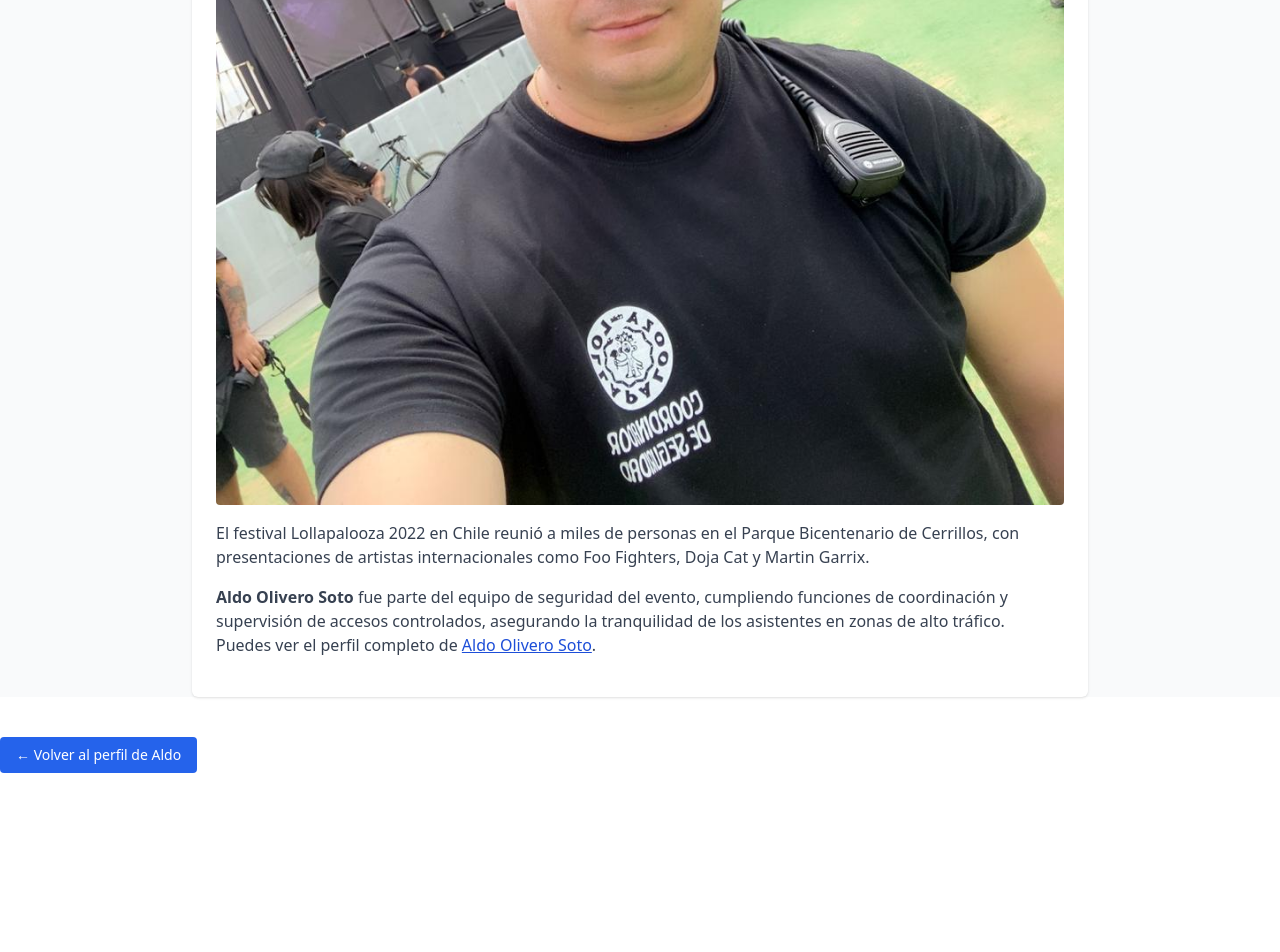
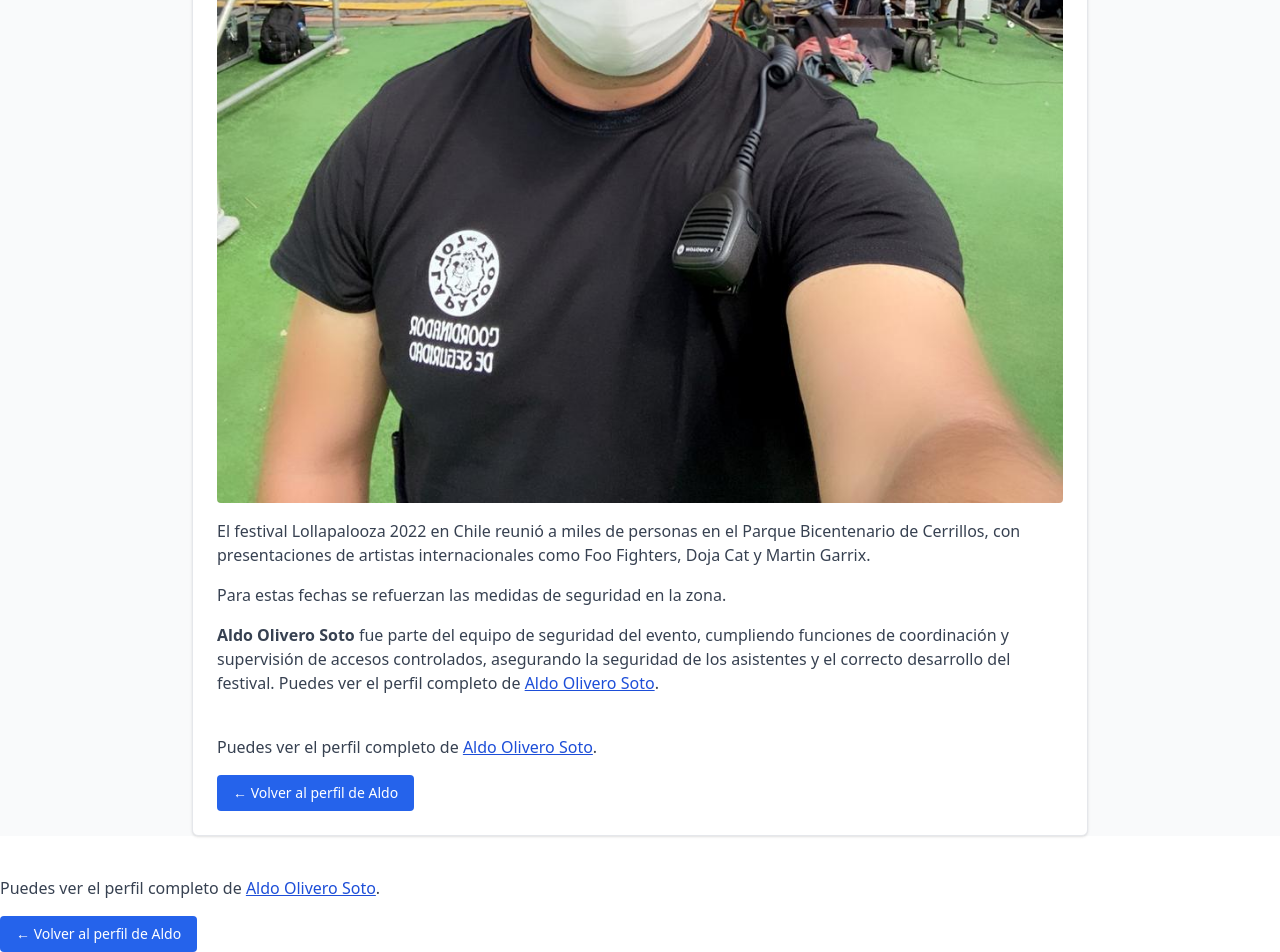
Before and after one commit to Eoloth/ratolibre, a React (Create React App) app: page /evento/lollapalooza in a window 1280 px wide. Shown: the part 875-1827 px from the top of the page. Before the commit the page ends 1648 px from the top, so only its background shows below. Built offline with nearby package versions, Linux system fonts and the light colour scheme.

Commit message:
areglado EvnetoFooter y htaccess

```diff
--- a/src/components/EventoFooter.jsx
+++ b/src/components/EventoFooter.jsx
@@ -3,13 +3,21 @@ import { Link } from 'react-router-dom';
 
 const EventoFooter = () => {
   return (
-    <div className="mt-10 flex justify-start">
-      <Link
-        to="/aldo"
-        className="inline-flex items-center gap-2 text-sm px-4 py-2 rounded bg-blue-600 text-white hover:bg-blue-700 transition"
-      >
-        ← Volver al perfil de Aldo
-      </Link>
+    <div className="mt-10 space-y-4">
+      <p className="text-gray-700 dark:text-gray-200">
+        Puedes ver el perfil completo de{' '}
+        <Link to="/personas/aldo-olivero-soto" className="text-blue-700 underline dark:text-blue-400">
+          Aldo Olivero Soto
+        </Link>.
+      </p>
+      <div className="flex justify-start">
+        <Link
+          to="/personas/aldo-olivero-soto"
+          className="inline-flex items-center gap-2 text-sm px-4 py-2 rounded bg-blue-600 text-white hover:bg-blue-700 transition"
+        >
+          ← Volver al perfil de Aldo
+        </Link>
+      </div>
     </div>
   );
 };
--- a/src/pages/eventos/EventoClaudioBravo.jsx
+++ b/src/pages/eventos/EventoClaudioBravo.jsx
@@ -20,12 +20,7 @@ const EventoClaudioBravo = () => {
       alt="Villa Olímpica"
       parrafos={parrafos}
     >
-      <p className="text-gray-700 dark:text-gray-200">
-        Puedes ver el perfil completo de{' '}
-        <Link to="/personas/aldo-olivero-soto" className="text-blue-700 underline dark:text-blue-400">
-          Aldo Olivero Soto
-        </Link>.
-      </p>
+
       <EventoFooter />
     </EventoBase>
   );
--- a/src/pages/eventos/EventoDimeiggs.jsx
+++ b/src/pages/eventos/EventoDimeiggs.jsx
@@ -19,12 +19,7 @@ const EventoDimeiggs = () => {
       alt="Villa Olímpica"
       parrafos={parrafos}
     >
-      <p className="text-gray-700 dark:text-gray-200">
-        Puedes ver el perfil completo de{' '}
-        <Link to="/personas/aldo-olivero-soto" className="text-blue-700 underline dark:text-blue-400">
-          Aldo Olivero Soto
-        </Link>.
-      </p>
+
       <EventoFooter />
     </EventoBase>
   );
--- a/src/pages/eventos/EventoDisneyOnIce.jsx
+++ b/src/pages/eventos/EventoDisneyOnIce.jsx
@@ -17,12 +17,7 @@ const EventoDisneyOnIce = () => {
       alt="Villa Olímpica"
       parrafos={parrafos}
     >
-      <p className="text-gray-700 dark:text-gray-200">
-        Puedes ver el perfil completo de{' '}
-        <Link to="/personas/aldo-olivero-soto" className="text-blue-700 underline dark:text-blue-400">
-          Aldo Olivero Soto
-        </Link>.
-      </p>
+
       <EventoFooter />
     </EventoBase>
   );
--- a/src/pages/eventos/EventoFaenasMineras.jsx
+++ b/src/pages/eventos/EventoFaenasMineras.jsx
@@ -19,12 +19,7 @@ const EventoFaenasMineras = () => {
       alt="Villa Olímpica"
       parrafos={parrafos}
     >
-      <p className="text-gray-700 dark:text-gray-200">
-        Puedes ver el perfil completo de{' '}
-        <Link to="/personas/aldo-olivero-soto" className="text-blue-700 underline dark:text-blue-400">
-          Aldo Olivero Soto
-        </Link>.
-      </p>
+
       <EventoFooter />
     </EventoBase>
   );
--- a/src/pages/eventos/EventoLollapalooza.jsx
+++ b/src/pages/eventos/EventoLollapalooza.jsx
@@ -1,33 +1,28 @@
 import React from 'react';
 import { Link } from 'react-router-dom';
-import Navbar from '../../components/Navbar';
+import EventoBase from '../../components/EventoBase';
 import EventoFooter from '../../components/EventoFooter';
 
-const EventoLollapalooza = () => (
-  <>
-    <Navbar />
-    <div className="pt-20 px-6 min-h-screen bg-gray-50">
-      <div className="max-w-4xl mx-auto bg-white rounded-md shadow p-6">
-        <h1 className="text-3xl font-bold text-blue-800 mb-4">Lollapalooza Chile 2022</h1>
-        <img
-          src="/images/Lollapalooza 2022.jpg"
-          alt="Lollapalooza Chile"
-          className="w-full h-auto rounded mb-4"
-        />
-        <p className="text-gray-700 mb-4">
-          El festival Lollapalooza 2022 en Chile reunió a miles de personas en el Parque Bicentenario de Cerrillos,
-          con presentaciones de artistas internacionales como Foo Fighters, Doja Cat y Martin Garrix.
-        </p>
-        <p className="text-gray-700 mb-4">
-          <strong>Aldo Olivero Soto</strong> fue parte del equipo de seguridad del evento, cumpliendo funciones de
-          coordinación y supervisión de accesos controlados, asegurando la tranquilidad de los asistentes en zonas de alto tráfico.
-          Puedes ver el perfil completo de <Link to="/personas/aldo-olivero-soto" className="text-blue-700 underline">Aldo Olivero Soto</Link>.
-        </p>
-
-      </div>
-    </div>
-    <EventoFooter />
+const EventoLollapalooza = () => {
+  const parrafos = [
+    'El festival Lollapalooza 2022 en Chile reunió a miles de personas en el Parque Bicentenario de Cerrillos, con presentaciones de artistas internacionales como Foo Fighters, Doja Cat y Martin Garrix.',
+    'Para estas fechas se refuerzan las medidas de seguridad en la zona.',
+    <>
+      <strong>Aldo Olivero Soto</strong> fue parte del equipo de seguridad del evento, cumpliendo funciones de
+      coordinación y supervisión de accesos controlados, asegurando la seguridad de los asistentes y el correcto desarrollo del festival.
+      Puedes ver el perfil completo de <Link to="/personas/aldo-olivero-soto" className="text-blue-700 underline">Aldo Olivero Soto</Link>.
   </>
-);
+  ];
+  return (
+    <EventoBase
+      titulo="Operativo Lollapalooza 2022"
+      imagen="/images/Lollapalooza.jpg"
+      alt="Lollapalooza"
+      parrafos={parrafos}
+    >
+      <EventoFooter />
+   </EventoBase>
+  );
+};
 
 export default EventoLollapalooza;
--- a/src/pages/eventos/EventoMeiggs.jsx
+++ b/src/pages/eventos/EventoMeiggs.jsx
@@ -20,12 +20,7 @@ const EventoMeiggs = () => {
       alt="Villa Olímpica"
       parrafos={parrafos}
     >
-      <p className="text-gray-700 dark:text-gray-200">
-        Puedes ver el perfil completo de{' '}
-        <Link to="/personas/aldo-olivero-soto" className="text-blue-700 underline dark:text-blue-400">
-          Aldo Olivero Soto
-        </Link>.
-      </p>
+
       <EventoFooter />
     </EventoBase>
   );
--- a/src/pages/eventos/EventoMileyCyrus.jsx
+++ b/src/pages/eventos/EventoMileyCyrus.jsx
@@ -22,12 +22,7 @@ const EventoMileyCyrus = () => {
       alt="Villa Olímpica"
       parrafos={parrafos}
     >
-      <p className="text-gray-700 dark:text-gray-200">
-        Puedes ver el perfil completo de{' '}
-        <Link to="/personas/aldo-olivero-soto" className="text-blue-700 underline dark:text-blue-400">
-          Aldo Olivero Soto
-        </Link>.
-      </p>
+
       <EventoFooter />
     </EventoBase>
   );
--- a/src/pages/eventos/EventoRonaldinho.jsx
+++ b/src/pages/eventos/EventoRonaldinho.jsx
@@ -15,12 +15,8 @@ const EventoRonaldinho = () => {
       alt="Ronaldinho en Chile"
       parrafos={parrafos}
     >
-      <p className="text-gray-700 dark:text-gray-200">
-        Puedes ver el perfil completo de{' '}
-        <Link to="/personas/aldo-olivero-soto" className="text-blue-700 underline dark:text-blue-400">
-          Aldo Olivero Soto
-        </Link>.
-      </p>
+
+
     </EventoBase>
   );
 };
--- a/src/pages/eventos/EventoSubsecretaria.jsx
+++ b/src/pages/eventos/EventoSubsecretaria.jsx
@@ -18,12 +18,7 @@ const EventoSubsecretaria = () => {
       alt="Villa Olímpica"
       parrafos={parrafos}
     >
-      <p className="text-gray-700 dark:text-gray-200">
-        Puedes ver el perfil completo de{' '}
-        <Link to="/personas/aldo-olivero-soto" className="text-blue-700 underline dark:text-blue-400">
-          Aldo Olivero Soto
-        </Link>.
-      </p>
+
       <EventoFooter />
     </EventoBase>
   );
--- a/src/pages/eventos/EventoVillaOlimpica.jsx
+++ b/src/pages/eventos/EventoVillaOlimpica.jsx
@@ -19,12 +19,7 @@ const EventoVillaOlimpica = () => {
       alt="Villa Olímpica"
       parrafos={parrafos}
     >
-      <p className="text-gray-700 dark:text-gray-200">
-        Puedes ver el perfil completo de{' '}
-        <Link to="/personas/aldo-olivero-soto" className="text-blue-700 underline dark:text-blue-400">
-          Aldo Olivero Soto
-        </Link>.
-      </p>
+
       <EventoFooter />
     </EventoBase>
   );
```
Also changed, not shown: 1 other file (tests, documents, lock files or other folders).
